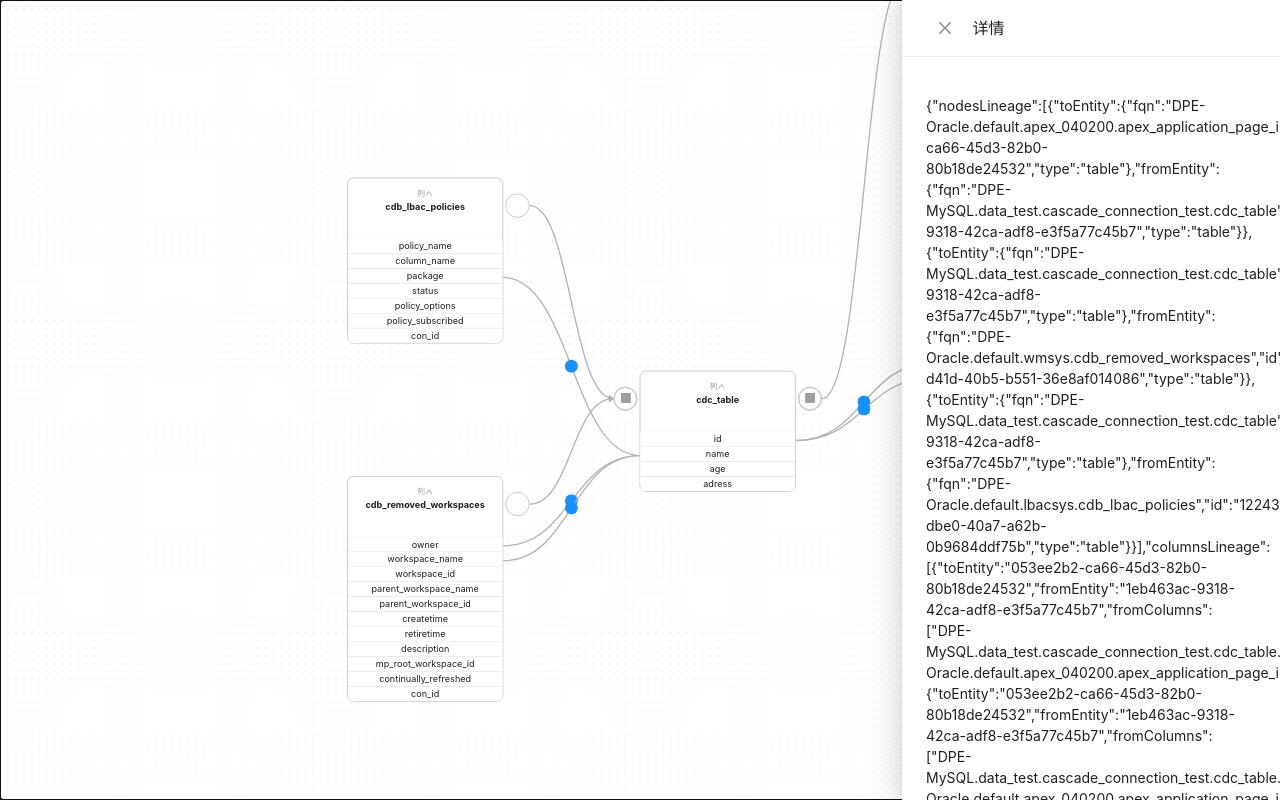
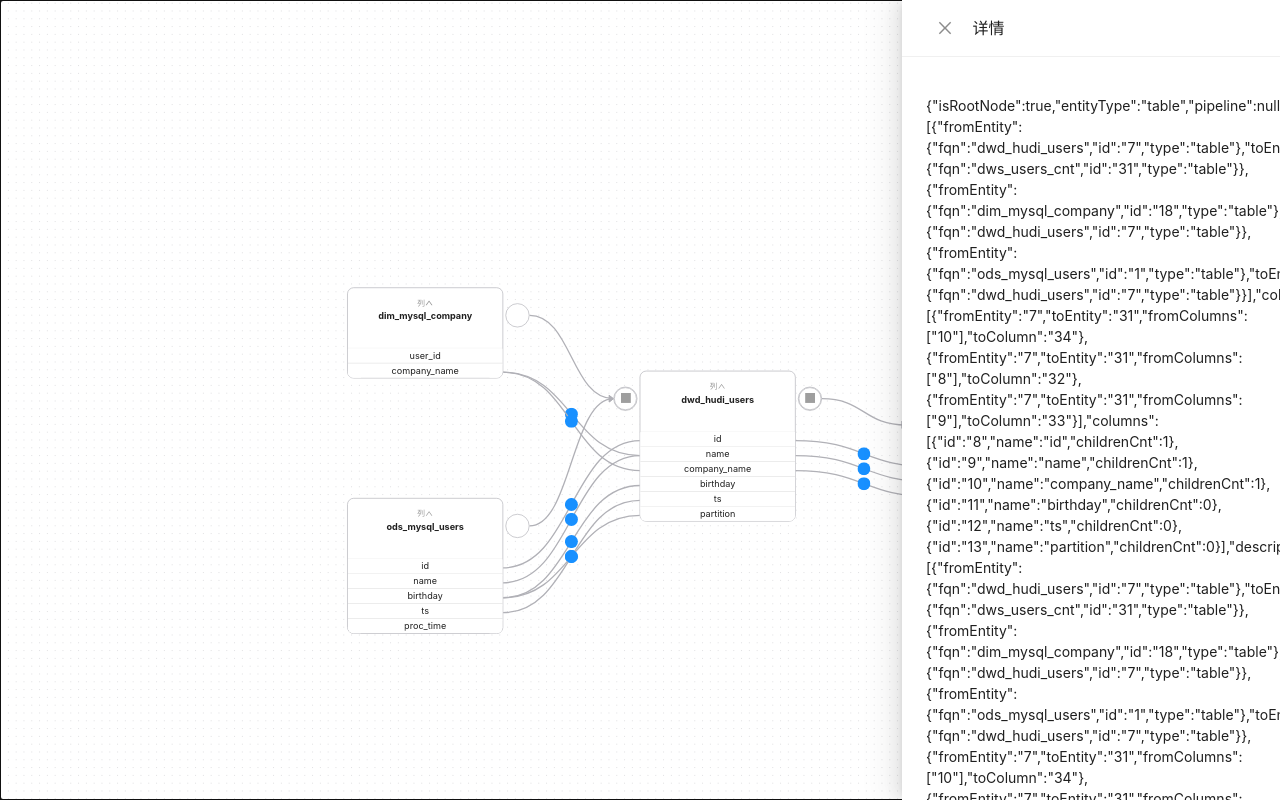
Before and after one commit to zhengjialux/data-lineage-ui, a React (Vite) app: page / in a window 1280 px wide. Built offline with nearby package versions, Linux system fonts and the light colour scheme; grey boxes are pictures that could not be loaded.

Commit message:
update  数据格式

```diff
--- a/src/components/lineage/LineageProvider.jsx
+++ b/src/components/lineage/LineageProvider.jsx
@@ -159,10 +159,7 @@ const LineageApp = ({ children }) => {
   // 血缘呈现渲染
   const redrawLineage = (lineageData) => {
     // 全量节点去重
-    const allNode = uniqWith([
-      ...(lineageData.nodes ?? []),
-      ...(lineageData.entity ? [lineageData.entity] : [])
-    ], isEqual)
+    const allNode = uniqWith([...(lineageData.nodes ?? [])], isEqual)
 
     // 生成组件需要的节点数据格式
     const updatedNodes = createNodes(
--- a/src/components/lineage/lineageUtils.js
+++ b/src/components/lineage/lineageUtils.js
@@ -138,7 +138,9 @@ export const createNodes = (
     })
     // 对节点进行连线
     edgesData.forEach(edge => {
+      if(edge.fromEntity?.id){
         graph.setEdge(edge.fromEntity?.id, edge.toEntity?.id)
+      }
     })
 
     // 渲染
@@ -146,6 +148,8 @@ export const createNodes = (
 
     // 获取布局中的节点
     const layoutPositions = graph.nodes().map((nodeId) => graph.node(nodeId))
+    //! 位置出的问题
+
     // 返回处理好的血缘数据集
     return uniqueNodesData.map((node, index) => {
         const position = layoutPositions[index]
@@ -162,8 +166,8 @@ export const createNodes = (
                 isRootNode: node.isRootNode,
             },
             position: {
-                x: position.x - NODE_WIDTH / 2,
-                y: position.y - position.height / 2
+                x: position?.x - NODE_WIDTH / 2,
+                y: position?.y - position?.height / 2
             }
         }
     })
--- /dev/null
+++ b/src/mock/testLineage.json
@@ -0,0 +1,301 @@
+[
+    {
+        "isRootNode": true,
+        "entityType": "table",
+        "pipeline": null,
+        "sqlQuery": null,
+        "nodesLineage": [
+            {
+                "fromEntity": {
+                    "fqn": "dwd_hudi_users",
+                    "id": "7",
+                    "type": "table"
+                },
+                "toEntity": {
+                    "fqn": "dws_users_cnt",
+                    "id": "31",
+                    "type": "table"
+                }
+            },
+            {
+                "fromEntity": {
+                    "fqn": "dim_mysql_company",
+                    "id": "18",
+                    "type": "table"
+                },
+                "toEntity": {
+                    "fqn": "dwd_hudi_users",
+                    "id": "7",
+                    "type": "table"
+                }
+            },
+            {
+                "fromEntity": {
+                    "fqn": "ods_mysql_users",
+                    "id": "1",
+                    "type": "table"
+                },
+                "toEntity": {
+                    "fqn": "dwd_hudi_users",
+                    "id": "7",
+                    "type": "table"
+                }
+            }
+        ],
+        "columnsLineage": [
+            {
+                "fromEntity": "7",
+                "toEntity": "31",
+                "fromColumns": [
+                    "10"
+                ],
+                "toColumn": "34"
+            },
+            {
+                "fromEntity": "7",
+                "toEntity": "31",
+                "fromColumns": [
+                    "8"
+                ],
+                "toColumn": "32"
+            },
+            {
+                "fromEntity": "7",
+                "toEntity": "31",
+                "fromColumns": [
+                    "9"
+                ],
+                "toColumn": "33"
+            }
+        ],
+        "columns": [
+            {
+                "id": "8",
+                "name": "id",
+                "childrenCnt": 1
+            },
+            {
+                "id": "9",
+                "name": "name",
+                "childrenCnt": 1
+            },
+            {
+                "id": "10",
+                "name": "company_name",
+                "childrenCnt": 1
+            },
+            {
+                "id": "11",
+                "name": "birthday",
+                "childrenCnt": 0
+            },
+            {
+                "id": "12",
+                "name": "ts",
+                "childrenCnt": 0
+            },
+            {
+                "id": "13",
+                "name": "partition",
+                "childrenCnt": 0
+            }
+        ],
+        "description": null,
+        "source": "",
+        "doc_id": "",
+        "id": "7",
+        "name": "dwd_hudi_users"
+    },
+    {
+        "isRootNode": false,
+        "entityType": "table",
+        "pipeline": null,
+        "sqlQuery": null,
+        "nodesLineage": [
+            {
+                "fromEntity": {
+                    "fqn": "ods_mysql_users",
+                    "id": "1",
+                    "type": "table"
+                },
+                "toEntity": {
+                    "fqn": "dwd_hudi_users",
+                    "id": "7",
+                    "type": "table"
+                }
+            }
+        ],
+        "columnsLineage": [
+            {
+                "fromEntity": "1",
+                "toEntity": "7",
+                "fromColumns": [
+                    "2"
+                ],
+                "toColumn": "8"
+            },
+            {
+                "fromEntity": "1",
+                "toEntity": "7",
+                "fromColumns": [
+                    "5"
+                ],
+                "toColumn": "12"
+            },
+            {
+                "fromEntity": "1",
+                "toEntity": "7",
+                "fromColumns": [
+                    "4"
+                ],
+                "toColumn": "11"
+            },
+            {
+                "fromEntity": "1",
+                "toEntity": "7",
+                "fromColumns": [
+                    "3"
+                ],
+                "toColumn": "9"
+            },
+            {
+                "fromEntity": "1",
+                "toEntity": "7",
+                "fromColumns": [
+                    "4"
+                ],
+                "toColumn": "13"
+            }
+        ],
+        "columns": [
+            {
+                "id": "2",
+                "name": "id",
+                "childrenCnt": 2
+            },
+            {
+                "id": "3",
+                "name": "name",
+                "childrenCnt": 2
+            },
+            {
+                "id": "4",
+                "name": "birthday",
+                "childrenCnt": 2
+            },
+            {
+                "id": "5",
+                "name": "ts",
+                "childrenCnt": 1
+            },
+            {
+                "id": "6",
+                "name": "proc_time",
+                "childrenCnt": 0
+            }
+        ],
+        "description": null,
+        "source": "",
+        "doc_id": "",
+        "id": "1",
+        "name": "ods_mysql_users"
+    },
+    {
+        "isRootNode": false,
+        "entityType": "table",
+        "pipeline": null,
+        "sqlQuery": null,
+        "nodesLineage": [
+            {
+                "fromEntity": {
+                    "fqn": "dim_mysql_company",
+                    "id": "18",
+                    "type": "table"
+                },
+                "toEntity": {
+                    "fqn": "dwd_hudi_users",
+                    "id": "7",
+                    "type": "table"
+                }
+            }
+        ],
+        "columnsLineage": [
+            {
+                "fromEntity": "18",
+                "toEntity": "7",
+                "fromColumns": [
+                    "20"
+                ],
+                "toColumn": "9"
+            },
+            {
+                "fromEntity": "18",
+                "toEntity": "7",
+                "fromColumns": [
+                    "20"
+                ],
+                "toColumn": "10"
+            }
+        ],
+        "columns": [
+            {
+                "id": "19",
+                "name": "user_id",
+                "childrenCnt": 0
+            },
+            {
+                "id": "20",
+                "name": "company_name",
+                "childrenCnt": 4
+            }
+        ],
+        "description": null,
+        "source": "",
+        "doc_id": "",
+        "id": "18",
+        "name": "dim_mysql_company"
+    },
+    {
+        "isRootNode": false,
+        "entityType": "table",
+        "pipeline": null,
+        "sqlQuery": null,
+        "nodesLineage": [
+            {
+                "fromEntity": {
+                    "fqn": "dwd_hudi_users",
+                    "id": "7",
+                    "type": "table"
+                },
+                "toEntity": {
+                    "fqn": "dws_users_cnt",
+                    "id": "31",
+                    "type": "table"
+                }
+            }
+        ],
+        "columnsLineage": [],
+        "columns": [
+            {
+                "id": "32",
+                "name": "id",
+                "childrenCnt": 0
+            },
+            {
+                "id": "33",
+                "name": "name_cnt",
+                "childrenCnt": 0
+            },
+            {
+                "id": "34",
+                "name": "company_name_cnt",
+                "childrenCnt": 0
+            }
+        ],
+        "description": null,
+        "source": "",
+        "doc_id": "",
+        "id": "31",
+        "name": "dws_users_cnt"
+    }
+]
--- a/src/serviceApi/getLineageDataApi.js
+++ b/src/serviceApi/getLineageDataApi.js
@@ -1,6 +1,7 @@
 import axios from "axios"
 import lineageData from "../mock/getLineage.json"
 import flinkLineageData from "../mock/_getLineage.json"
+import testLineage from "../mock/testLineage.json"
 
 export const getLineageDataByFQN = (params) => {
     return new Promise((resolve, reject) => {
@@ -10,6 +11,6 @@ export const getLineageDataByFQN = (params) => {
 
 export const getLineageDataByFlink = (params) => {
     return new Promise((resolve, reject) => {
-        resolve(flinkLineageData)
+        resolve(testLineage)
     })
 }
```
